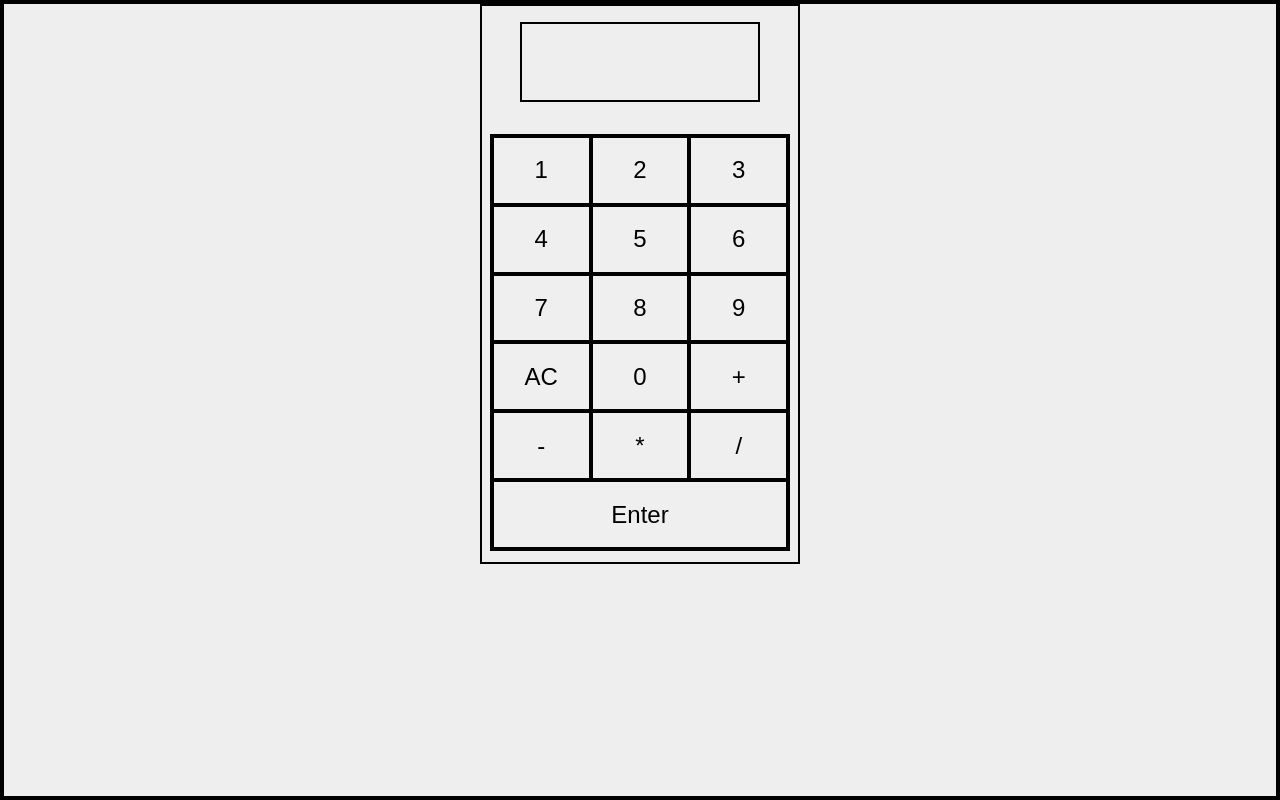
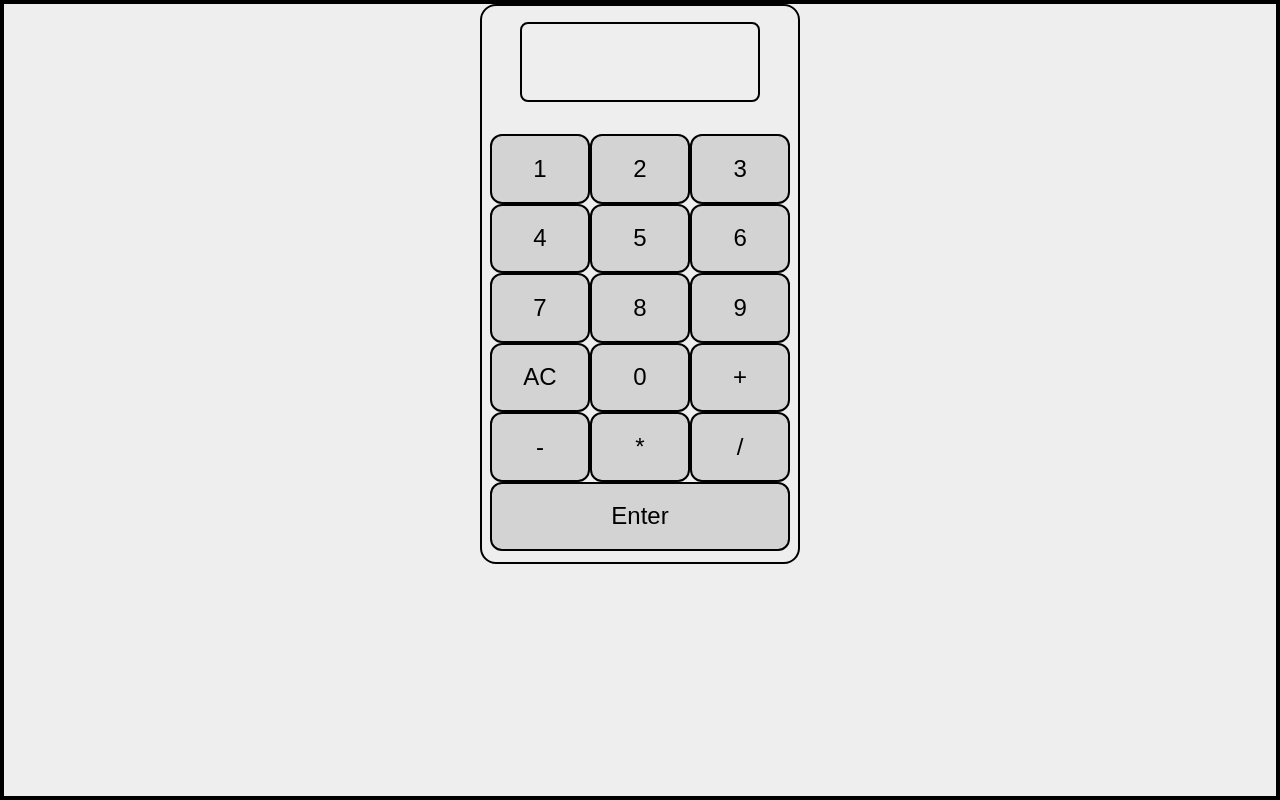
Before and after one commit to ThaMountain/Calculator, a plain HTML site: page index.html in a window 1280 px wide. Drawn offline with Linux system fonts and the light colour scheme.

Commit message:
fix screen bug and operator bug

```diff
--- a/files/index.css
+++ b/files/index.css
@@ -27,12 +27,17 @@ body {
   /* justify-content: center; */
   flex-direction: column;
   align-items: center;
+  border-radius: 1em;
 }
 
 .calc-screen {
   width: 15em;
   height: 5em;
   margin-top: 1em;
+  display: flex;
+  align-items: center;
+  justify-content: center;
+  border-radius: 0.5em;
 }
 
 .btn-wrapper {
@@ -42,7 +47,7 @@ body {
   margin-top: 2em;
 
   grid-template-columns: repeat(3, 1fr);
-  grid-column: ;
+  border: none;
 }
 
 .btn-enter {
@@ -50,4 +55,6 @@ body {
 }
 .btn {
   font-size: 1.5em;
+  border-radius: 0.5em;
+  background-color: lightgray;
 }
--- a/files/index.js
+++ b/files/index.js
@@ -20,9 +20,6 @@ let myArray = [];
 let newArr = [];
 let answer = 0; //declares variables for calculation
 
-
-
-
 document.querySelectorAll(".btn-num").forEach((e) => {
   e.addEventListener("click", () => {
     myArray.push(e.innerText);
@@ -36,25 +33,24 @@ document.querySelectorAll(".btn-oper").forEach((e) => {
     newArr.push(parseInt(myArray.join("")));
     newArr.push(e.innerText);
     myArray = [];
-    calcScreen.innerText = calcScreen.innerText + ' ' + e.innerText + ' ';
+    calcScreen.innerText = calcScreen.innerText + " " + e.innerText + " ";
     console.log(newArr);
   });
 }); //event listener for each operator button. When pressed myArray's number strings are collapsed down to form one number string, then converted to an int and pushed into newArr. myArray is then reset.
 
 btnEnter.addEventListener("click", () => {
   calculate(newArr);
-  newArr = [];
+
   console.log(newArr);
-  calcScreen.innerText = answer.toString
+  calcScreen.innerText = answer.toString();
 }); //Adds event listener to the enter button. When pressed it runs the calculate() function then resets newArr.
 
 btnAC.addEventListener("click", () => {
   newArr = [];
   myArray = [];
   answer = 0;
+  calcScreen.innerText = "";
 }); // Resets newArr, myArray, and answer.
-
-
 
 function add(firstNum, secondNum) {
   return firstNum + secondNum;
@@ -91,6 +87,6 @@ function calculate(newArr) {
       answer = divide(answer, newArr[i + 1]);
     } //runs the divide function with answer and the number in front of the operator.
   }
-  console.log(answer)
+  console.log(answer);
   return answer;
 }
```
